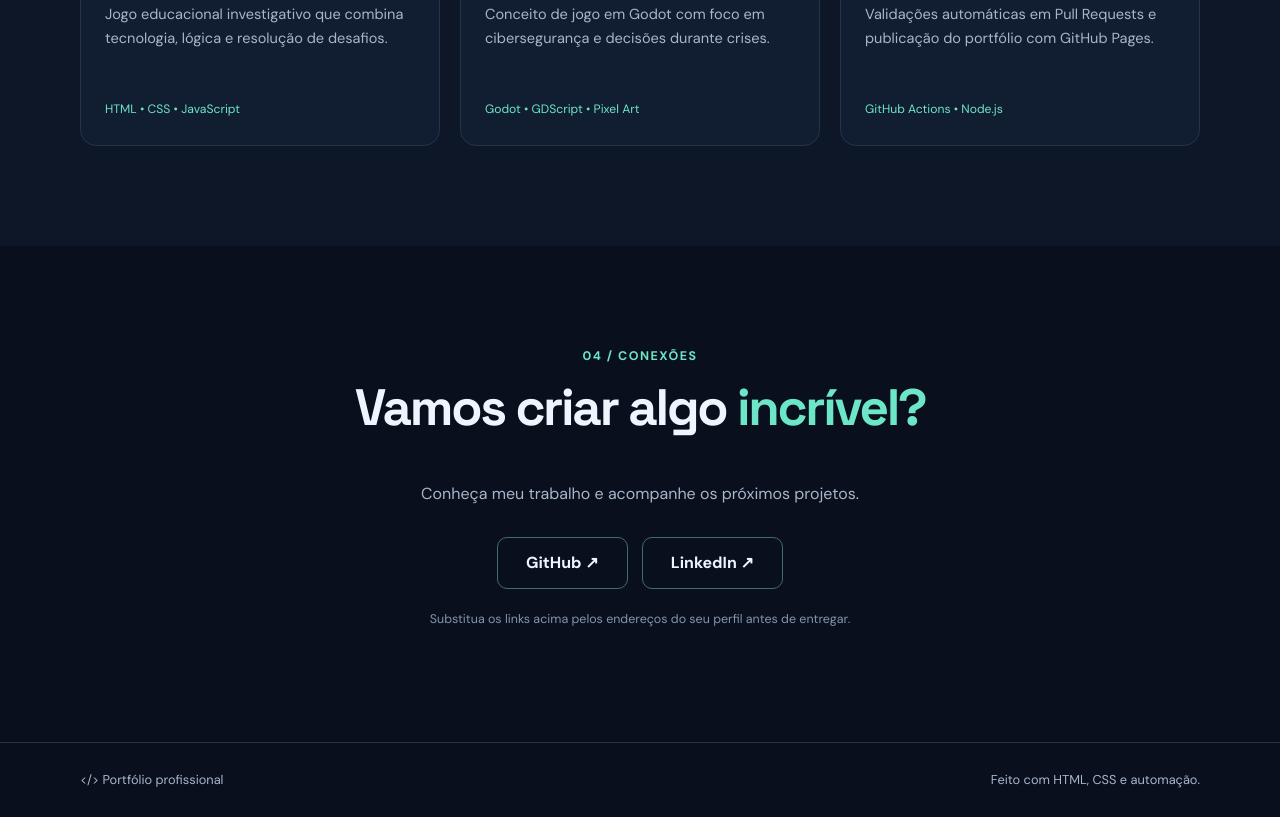
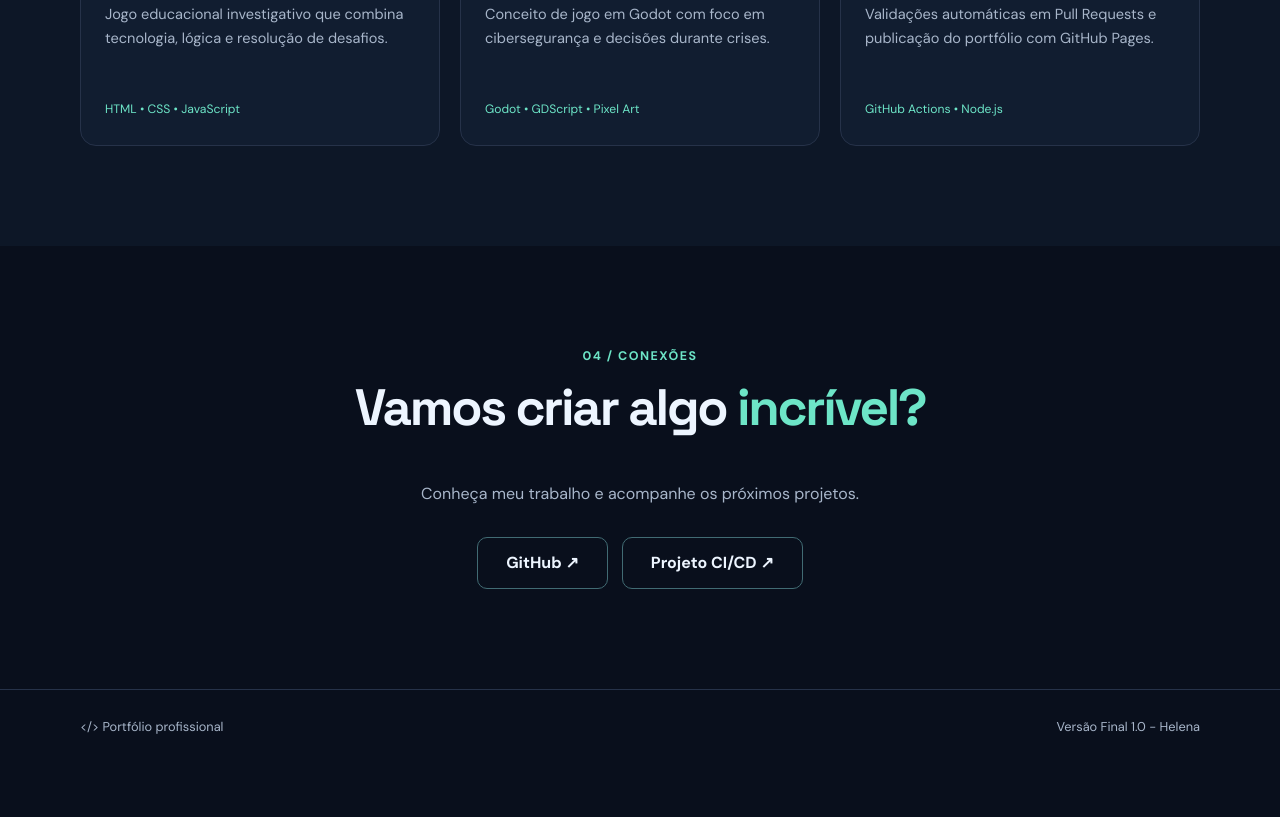
Before and after one commit to HelenaMoreto/trabalho-devOps, a website: page index.html in a window 1280 px wide. Shown: the part 2368-3185 px from the top of the page. After the commit the page ends 3131 px from the top, so only its background shows below. Drawn offline with Linux system fonts and the light colour scheme.

Commit message:
Exercicio 8: prepara entrega final e corrige validacoes

```diff
--- a/index.html
+++ b/index.html
@@ -5,7 +5,7 @@
   <meta name="viewport" content="width=device-width, initial-scale=1.0">
   <meta name="description" content="Portfólio profissional de uma desenvolvedora web com foco em experiências digitais e segurança.">
   <meta name="theme-color" content="#0a1020">
-  <title>Portfólio | Desenvolvimento & Segurança</title>
+  <title>Portfólio | Desenvolvimento &amp; Segurança</title>
   <link rel="icon" href="images/favicon.svg" type="image/svg+xml">
   <link rel="stylesheet" href="style.css">
 </head>
@@ -69,10 +69,9 @@
     <section class="section contact container" id="contato" aria-labelledby="contact-title">
       <p class="section-kicker">04 / CONEXÕES</p><h2 id="contact-title">Vamos criar algo <span>incrível?</span></h2>
       <p>Conheça meu trabalho e acompanhe os próximos projetos.</p>
-      <div class="contact-links"><a href="https://github.com/" target="_blank" rel="noopener noreferrer">GitHub ↗</a><a href="https://www.linkedin.com/" target="_blank" rel="noopener noreferrer">LinkedIn ↗</a></div>
-      <p class="contact-note">Substitua os links acima pelos endereços do seu perfil antes de entregar.</p>
+      <div class="contact-links"><a href="https://github.com/HelenaMoreto" target="_blank" rel="noopener noreferrer">GitHub ↗</a><a href="https://github.com/HelenaMoreto/trabalho-devOps" target="_blank" rel="noopener noreferrer">Projeto CI/CD ↗</a></div>
     </section>
   </main>
-  <footer class="footer"><div class="container"><span>&lt;/&gt; Portfólio profissional</span><span>Feito com HTML, CSS e automação.</span></div></footer>
+  <footer class="footer"><div class="container"><span>&lt;/&gt; Portfólio profissional</span><span>Versão Final 1.0 - Helena</span></div></footer>
 </body>
 </html>
```
